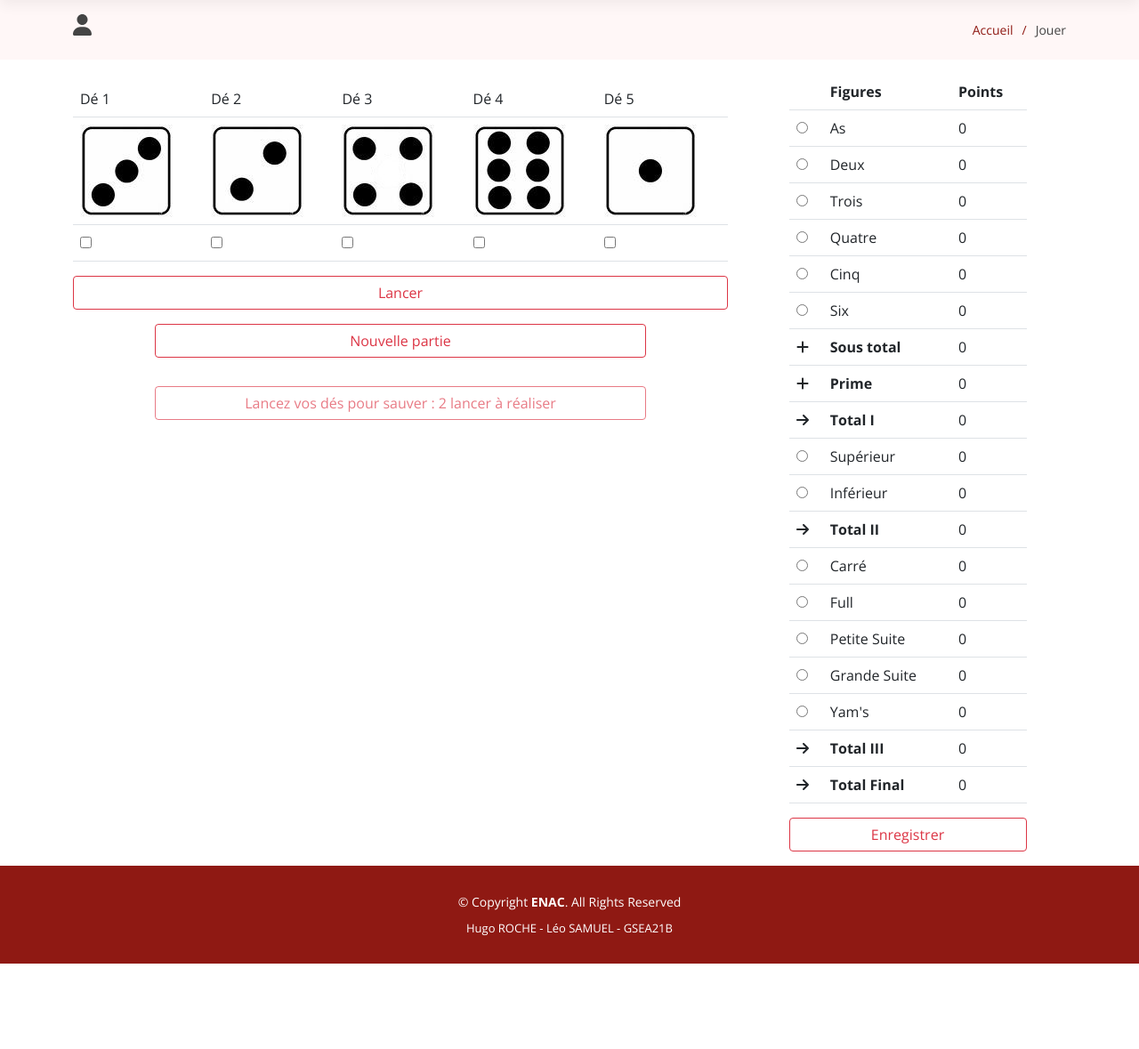
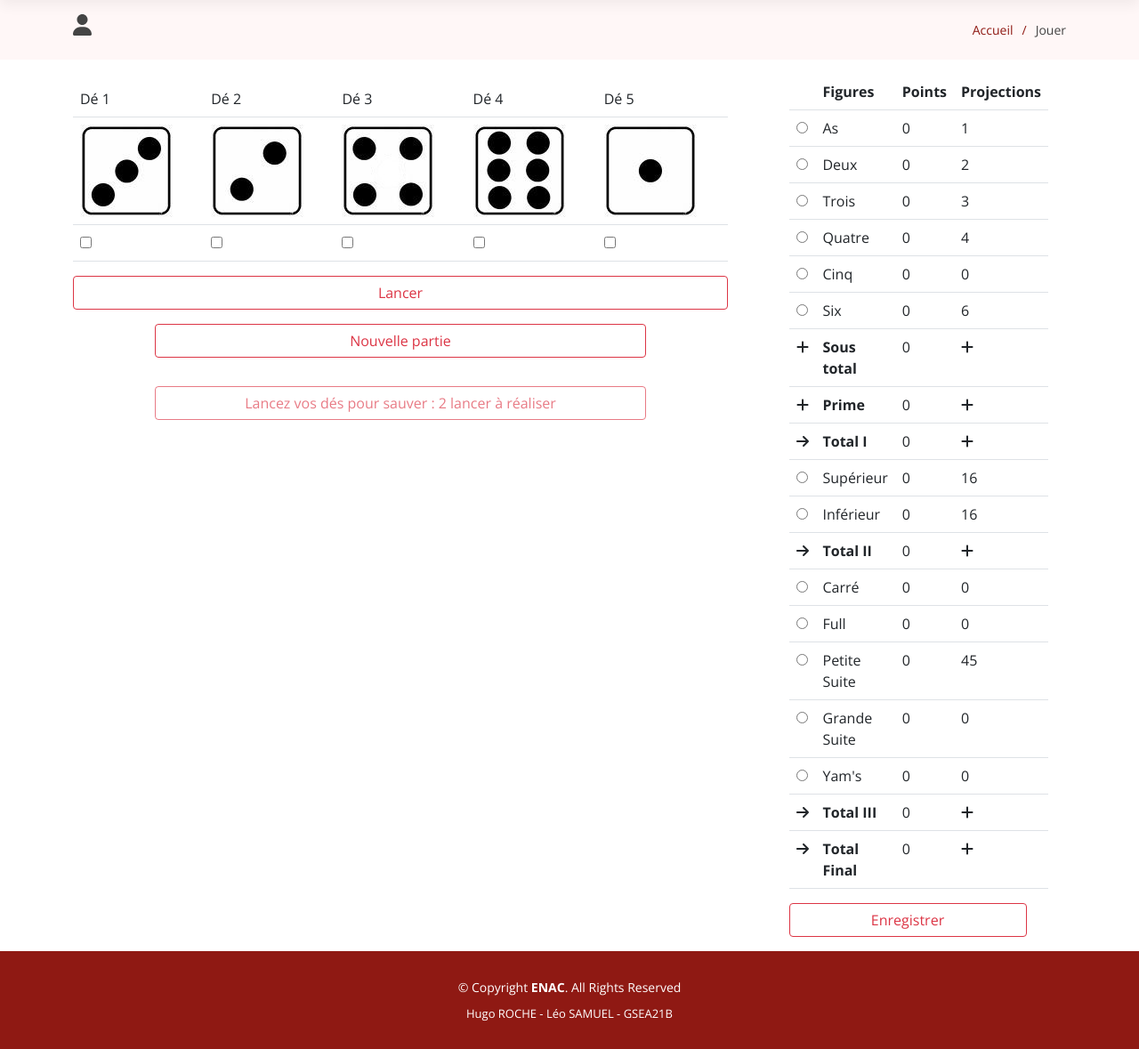
Before and after one commit to leosamuel64/BE_semestre1_info, a Flask app: page /reset in a window 1280 px wide. Shown: the part 70-1249 px from the top of the page at 89% size. Before the commit the page ends 1153 px from the top, so only its background shows below. Run offline with Flask 2, Linux system fonts and the light colour scheme; some libraries are stand-ins or nearby versions.

Commit message:
Ajout projection des points

```diff
--- a/main.py
+++ b/main.py
@@ -109,6 +109,11 @@ def jouer():
         l=[random.randint(1,6) for _ in range(5)]
         session['des']=l
 
+    session['projection']=[ [un(session['des']),deux(session['des']),trois(session['des']),quatre(session['des']),cinq(session['des']),six(session['des']),0,0,0],
+                            [superieur(session['des']),inferieur(session['des']),0],
+                            [carre(session['des']),full(session['des']),petite_suite(session['des']),grande_suite(session['des']),yams(session['des']),0,0]]
+
+
     return render_template('header_home.html',page_name=NOM_DU_SITE+' - Solo')+render_template('jouer.html',)+render_template('footer.html')
 
 
@@ -125,6 +130,11 @@ def jouer_multi():
     if 'des' not in session:
         l=[random.randint(1,6) for _ in range(5)]
         session['des']=l
+
+    session['projection']=[ [un(session['des']),deux(session['des']),trois(session['des']),quatre(session['des']),cinq(session['des']),six(session['des']),0,0,0],
+                            [superieur(session['des']),inferieur(session['des']),0],
+                            [carre(session['des']),full(session['des']),petite_suite(session['des']),grande_suite(session['des']),yams(session['des']),0,0]]
+
 
     return render_template('header_home.html',page_name=NOM_DU_SITE+' - Multijoueur')+render_template('jouer_multi.html',)+render_template('footer.html')
 
@@ -212,6 +222,11 @@ def lance_multi():
 
     session['scores']=session['dico_multi'][session['nom_multi'][session['tour_multi']%session['nb_joueur_multi']]][0]
     session['figure_bool']=session['dico_multi'][session['nom_multi'][session['tour_multi']%session['nb_joueur_multi']]][1]
+    session['projection']=[ [un(session['des']),deux(session['des']),trois(session['des']),quatre(session['des']),cinq(session['des']),six(session['des']),0,0,0],
+                            [superieur(session['des']),inferieur(session['des']),0],
+                            [carre(session['des']),full(session['des']),petite_suite(session['des']),grande_suite(session['des']),yams(session['des']),0,0]]
+
+
     return render_template('header_home.html',page_name=NOM_DU_SITE+' - Jouer')+render_template('jouer_multi.html',)+render_template('footer.html')
 
 
@@ -247,9 +262,15 @@ def lancer():
     """
     result=request.args
     session['lancer']+=1
+
     for i in range(5):
         if str(i) in result and session['lancer']<=NOMBRE_LANCER:
             session['des'][i]=random.randint(1,6)
+
+    session['projection']=[ [un(session['des']),deux(session['des']),trois(session['des']),quatre(session['des']),cinq(session['des']),six(session['des']),0,0,0],
+                            [superieur(session['des']),inferieur(session['des']),0],
+                            [carre(session['des']),full(session['des']),petite_suite(session['des']),grande_suite(session['des']),yams(session['des']),0,0]]
+
     return render_template('header_home.html',page_name=NOM_DU_SITE+' - Jouer')+render_template('jouer.html')+render_template('footer.html')
 
 
@@ -263,6 +284,11 @@ def lancer_multi():
     for i in range(5):
         if str(i) in result:
             session['des'][i]=random.randint(1,6)
+
+    session['projection']=[ [un(session['des']),deux(session['des']),trois(session['des']),quatre(session['des']),cinq(session['des']),six(session['des']),0,0,0],
+                            [superieur(session['des']),inferieur(session['des']),0],
+                            [carre(session['des']),full(session['des']),petite_suite(session['des']),grande_suite(session['des']),yams(session['des']),0,0]]
+
     return render_template('header_home.html',page_name=NOM_DU_SITE+' - Jouer')+render_template('jouer_multi.html')+render_template('footer.html')
 
 
@@ -279,6 +305,10 @@ def reset():
     session['figure_bool']=[[True,True,True,True,True,True],
                                 [True,True],
                                 [True,True,True,True,True]]
+    session['projection']=[ [un(session['des']),deux(session['des']),trois(session['des']),quatre(session['des']),cinq(session['des']),six(session['des']),0,0,0],
+                            [superieur(session['des']),inferieur(session['des']),0],
+                            [carre(session['des']),full(session['des']),petite_suite(session['des']),grande_suite(session['des']),yams(session['des']),0,0]]
+
     session['lancer']=0
     session['fin']=False
 
@@ -301,6 +331,11 @@ def reset_mutli():
     session['lancer']=0
     session['fin']=False
     session['multiplayer']=False
+
+    session['projection']=[ [un(session['des']),deux(session['des']),trois(session['des']),quatre(session['des']),cinq(session['des']),six(session['des']),0,0,0],
+                            [superieur(session['des']),inferieur(session['des']),0],
+                            [carre(session['des']),full(session['des']),petite_suite(session['des']),grande_suite(session['des']),yams(session['des']),0,0]]
+
 
     return render_template('header_home.html',page_name=NOM_DU_SITE+' - Jouer')+render_template('jouer_multi.html')+render_template('footer.html')
 
@@ -347,6 +382,11 @@ def maj_score():
 
         x,y=DICO_PLACES['total_final']
         session['scores'][x][y] = total_final(session['scores'])
+
+        session['projection']=[ [un(session['des']),deux(session['des']),trois(session['des']),quatre(session['des']),cinq(session['des']),six(session['des']),0,0,0],
+                            [superieur(session['des']),inferieur(session['des']),0],
+                            [carre(session['des']),full(session['des']),petite_suite(session['des']),grande_suite(session['des']),yams(session['des']),0,0]]
+
 
     return render_template('header_home.html',page_name=NOM_DU_SITE+' - Jouer')+render_template('jouer.html')+render_template('footer.html')
 
@@ -399,6 +439,11 @@ def maj_score_multi():
 
         session['scores']=session['dico_multi'][session['nom_multi'][session['tour_multi']%session['nb_joueur_multi']]][0]
         session['figure_bool']=session['dico_multi'][session['nom_multi'][session['tour_multi']%session['nb_joueur_multi']]][1]
+
+
+        session['projection']=[ [un(session['des']),deux(session['des']),trois(session['des']),quatre(session['des']),cinq(session['des']),six(session['des']),0,0,0],
+                            [superieur(session['des']),inferieur(session['des']),0],
+                            [carre(session['des']),full(session['des']),petite_suite(session['des']),grande_suite(session['des']),yams(session['des']),0,0]]
 
     return render_template('header_home.html',page_name=NOM_DU_SITE+' - Jouer')+render_template('jouer_multi.html')+render_template('footer.html')
 
--- a/templates/jouer.html
+++ b/templates/jouer.html
@@ -100,12 +100,14 @@
                 <td></td>
                 <td><b>Figures</b></td>
                 <td><b>Points</b></td>
+                <td><b>Projections</b></td>
               </tr>
               <tr>
                 <td>{%if session['figure_bool'][0][0]%}<input type="radio" name="figure" id="un" value="un" />{%endif%}
                 </td>
                 <td>As</td>
                 <td>{{session['scores'][0][0]}}</td>
+                <td>{%if session['figure_bool'][0][0]%}{{session['projection'][0][0]}}{%endif%}</td>
               </tr>
               <tr>
                 <td>{%if session['figure_bool'][0][1]%}<input type="radio" name="figure" id="deux"
@@ -113,6 +115,7 @@
 
                 <td>Deux</td>
                 <td>{{session['scores'][0][1]}}</td>
+                <td>{%if session['figure_bool'][0][1]%}{{session['projection'][0][1]}}{%endif%}</td>
               </tr>
               <tr>
                 <td>{%if session['figure_bool'][0][2]%}<input type="radio" name="figure" id="trois"
@@ -120,6 +123,7 @@
 
                 <td>Trois</td>
                 <td>{{session['scores'][0][2]}}</td>
+                <td>{%if session['figure_bool'][0][2]%}{{session['projection'][0][2]}}{%endif%}</td>
               </tr>
               <tr>
                 <td>{%if session['figure_bool'][0][3]%}<input type="radio" name="figure" id="quatre"
@@ -127,6 +131,7 @@
 
                 <td>Quatre</td>
                 <td>{{session['scores'][0][3]}}</td>
+                <td>{%if session['figure_bool'][0][3]%}{{session['projection'][0][3]}}{%endif%}</td>
               </tr>
               <tr>
                 <td>{%if session['figure_bool'][0][4]%}<input type="radio" name="figure" id="cinq"
@@ -134,6 +139,7 @@
 
                 <td>Cinq</td>
                 <td>{{session['scores'][0][4]}}</td>
+                <td>{%if session['figure_bool'][0][4]%}{{session['projection'][0][4]}}{%endif%}</td>
               </tr>
               <tr>
                 <td>{%if session['figure_bool'][0][5]%}<input type="radio" name="figure" id="six"
@@ -141,24 +147,28 @@
 
                 <td>Six</td>
                 <td>{{session['scores'][0][5]}}</td>
+                <td>{%if session['figure_bool'][0][5]%}{{session['projection'][0][5]}}{%endif%}</td>
               </tr>
               <tr>
                 <td><i class="fa-solid fa-plus"></i></td>
 
                 <td><b>Sous total</b></td>
                 <td>{{session['scores'][0][6]}}</td>
+                <td><i class="fa-solid fa-plus"></i></td>
               </tr>
               <tr>
                 <td><i class="fa-solid fa-plus"></i></td>
 
                 <td><b>Prime</b></td>
                 <td>{{session['scores'][0][7]}}</td>
+                <td><i class="fa-solid fa-plus"></i></td>
               </tr>
               <tr>
                 <td><i class="fa-solid fa-arrow-right"></i></td>
 
                 <td><b>Total I</b></td>
                 <td>{{session['scores'][0][8]}}</td>
+                <td><i class="fa-solid fa-plus"></i></td>
               </tr>
               <tr>
                 <td>{%if session['figure_bool'][1][0]%}<input type="radio" name="figure" id="sup"
@@ -166,6 +176,7 @@
 
                 <td>Supérieur</td>
                 <td>{{session['scores'][1][0]}}</td>
+                <td>{%if session['figure_bool'][1][0]%}{{session['projection'][1][0]}}{%endif%}</td>
               </tr>
               <tr>
                 <td>{%if session['figure_bool'][1][1]%}<input type="radio" name="figure" id="inf"
@@ -173,12 +184,14 @@
 
                 <td>Inférieur</td>
                 <td>{{session['scores'][1][1]}}</td>
+                <td>{%if session['figure_bool'][1][1]%}{{session['projection'][1][1]}}{%endif%}</td>
               </tr>
               <tr>
                 <td><i class="fa-solid fa-arrow-right"></i></td>
 
                 <td><b>Total II</b></td>
                 <td>{{session['scores'][1][2]}}</td>
+                <td><i class="fa-solid fa-plus"></i></td>
               </tr>
               <tr>
                 <td>{%if session['figure_bool'][2][0]%}<input type="radio" name="figure" id="carre"
@@ -186,6 +199,7 @@
 
                 <td>Carré</td>
                 <td>{{session['scores'][2][0]}}</td>
+                <td>{%if session['figure_bool'][2][0]%}{{session['projection'][2][0]}}{%endif%}</td>
               </tr>
               <tr>
                 <td>{%if session['figure_bool'][2][1]%}<input type="radio" name="figure" id="full"
@@ -193,6 +207,7 @@
 
                 <td>Full</td>
                 <td>{{session['scores'][2][1]}}</td>
+                <td>{%if session['figure_bool'][2][1]%}{{session['projection'][2][1]}}{%endif%}</td>
               </tr>
               <tr>
                 <td>{%if session['figure_bool'][2][2]%}<input type="radio" name="figure" id="petite"
@@ -200,6 +215,7 @@
 
                 <td>Petite Suite</td>
                 <td>{{session['scores'][2][2]}}</td>
+                <td>{%if session['figure_bool'][2][2]%}{{session['projection'][2][2]}}{%endif%}</td>
               </tr>
               <tr>
                 <td>{%if session['figure_bool'][2][3]%}<input type="radio" name="figure" id="grande"
@@ -207,6 +223,7 @@
 
                 <td>Grande Suite</td>
                 <td>{{session['scores'][2][3]}}</td>
+                <td>{%if session['figure_bool'][2][3]%}{{session['projection'][2][3]}}{%endif%}</td>
               </tr>
               <tr>
                 <td>{%if session['figure_bool'][2][4]%}<input type="radio" name="figure" id="yams"
@@ -214,18 +231,21 @@
 
                 <td>Yam's</td>
                 <td>{{session['scores'][2][4]}}</td>
+                <td>{%if session['figure_bool'][2][4]%}{{session['projection'][2][4]}}{%endif%}</td>
               </tr>
               <tr>
                 <td><i class="fa-solid fa-arrow-right"></i></td>
 
                 <td><b>Total III</b></td>
                 <td>{{session['scores'][2][5]}}</td>
+                <td><i class="fa-solid fa-plus"></i></td>
               </tr>
               <tr>
                 <td><i class="fa-solid fa-arrow-right"></i></td>
 
                 <td><b>Total Final</b></td>
                 <td>{{session['scores'][2][6]}}</td>
+                <td><i class="fa-solid fa-plus"></i></td>
               </tr>
             </tbody>
           </table>
```
Also changed, not shown: fonctions.py (+7 -4 lines), templates/jouer_multi.html (+20 -0 lines), 2 other files.
